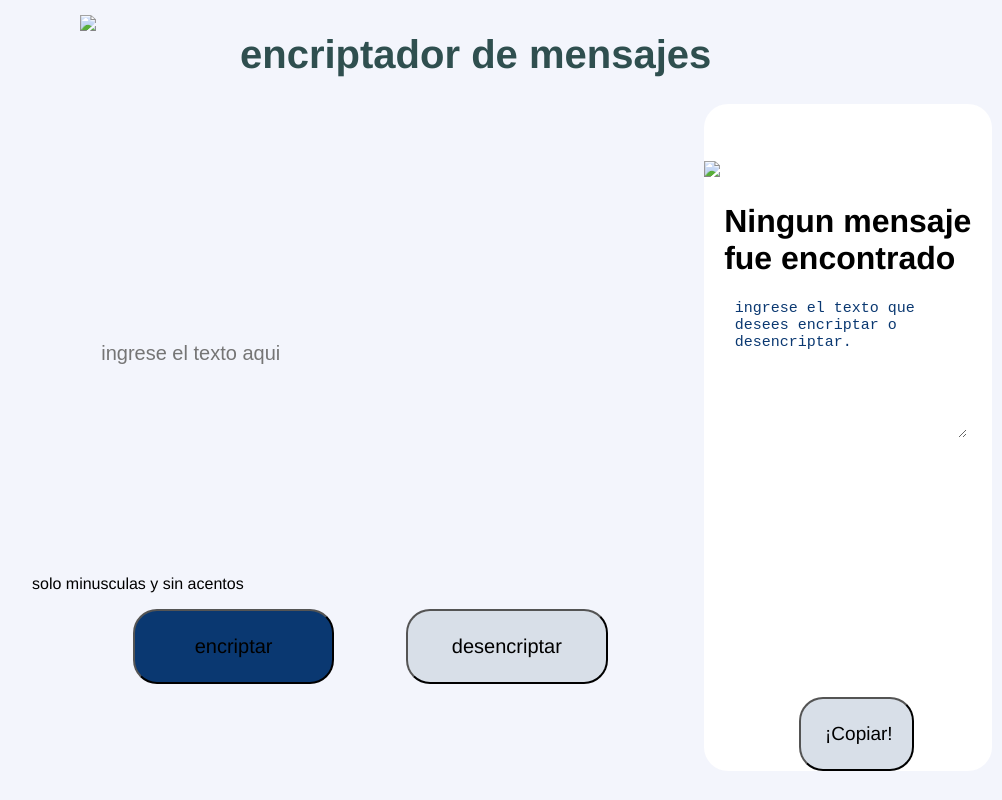
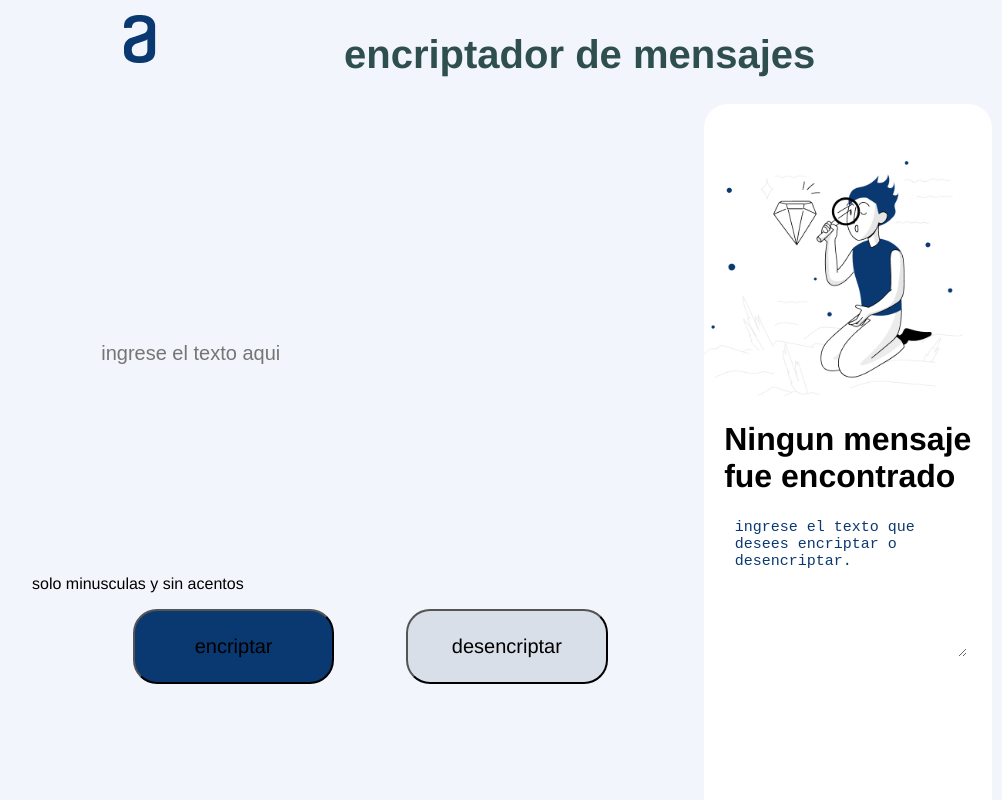
Before and after one commit to MartinDonse/Alura, a plain HTML site: page index.html in a window 1280 px wide. Shown: the top 800 px of the page, without its empty margins (128-1130 px from the left). Drawn offline with Linux system fonts and the light colour scheme.

Commit message:
Cambio de html

```diff
--- a/index.html
+++ b/index.html
@@ -11,14 +11,14 @@
 
 	<div class="container">
 	<div class="logo">
-		<img class="logoImg" src="img/logo.png">
+		<img class="logoImg" src="logo.png">
 		<h1 class="tittle">encriptador de mensajes</h1>
 	</div>
 	<div class="left">
 		<input class="text-input" type="text" id="inputTexto" placeholder="ingrese el texto aqui">
 	</div>
 	<div class="right">
-		<img src="img/muñeco.png" id= "imgDer">
+		<img src="muñeco.png" id= "imgDer">
 		<h1 id="texto">Ningun mensaje fue encontrado</h1>
 		<textarea id= "texto2" name="name" rows="8" cols="80">ingrese el texto que desees encriptar o desencriptar.</textarea>
 		<button id="copiar" type="button" name="button" onclick="copy()">¡Copiar!</button>
```
